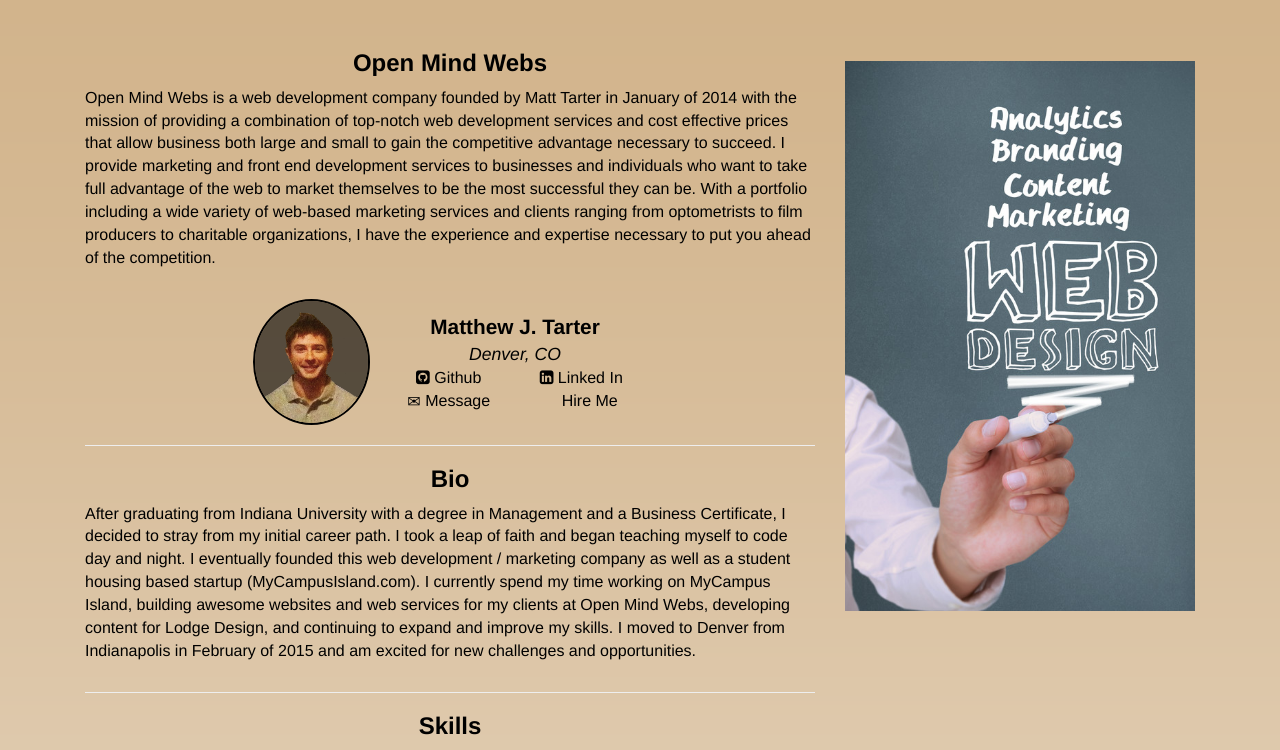
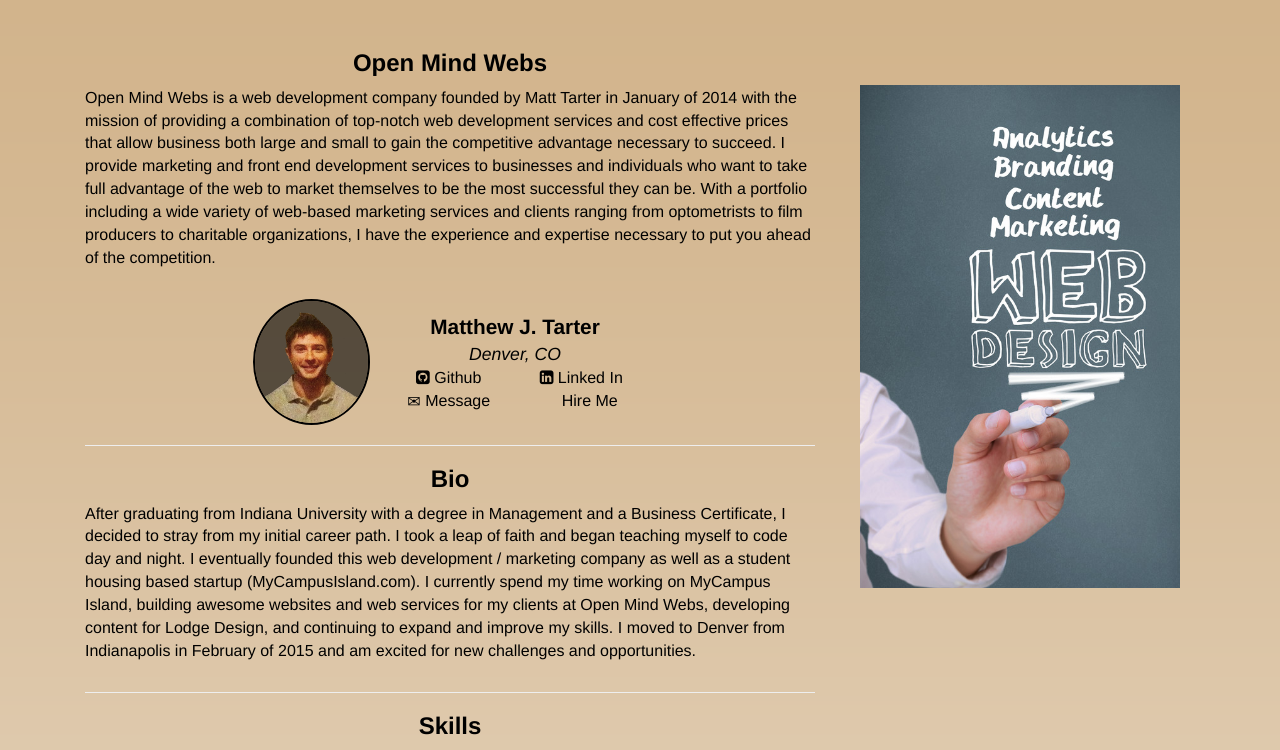
Before and after one commit to mjtarter/open-mind-webs-custom, a PHP site: page /about.php in a window 1280 px wide. Shown: the part 126-876 px from the top of the page. Run offline with PHP 8.4, Linux system fonts and the light colour scheme; some libraries are stand-ins or nearby versions; some web fonts are replaced.

Commit message:
CBC about.php

```diff
--- a/about.php
+++ b/about.php
@@ -29,7 +29,7 @@ include 'inc/header.php'; ?>
 			<p>After graduating from Indiana University with a degree in Management and a Business Certificate, I decided to stray from my initial career path. I took a leap of faith and began teaching myself to code day and night. I eventually founded this web development / marketing company as well as a student housing based startup (MyCampusIsland.com). I currently spend my time working on MyCampus Island, building awesome websites and web services for my clients at Open Mind Webs, developing content for Lodge Design, and continuing to expand and improve my skills. I moved to Denver from Indianapolis in February of 2015 and am excited for new challenges and opportunities.</p>
 		</div>
 		<div class="hidden-xs hidden-sm col-md-4 vert-middle no-float">
-			<img src="img/web-design.jpg" class="img-responsive">
+			<img src="img/web-design.jpg" class="col-md-12 img-responsive">
 		</div>
 	</div>
 	<div class="container">
```
